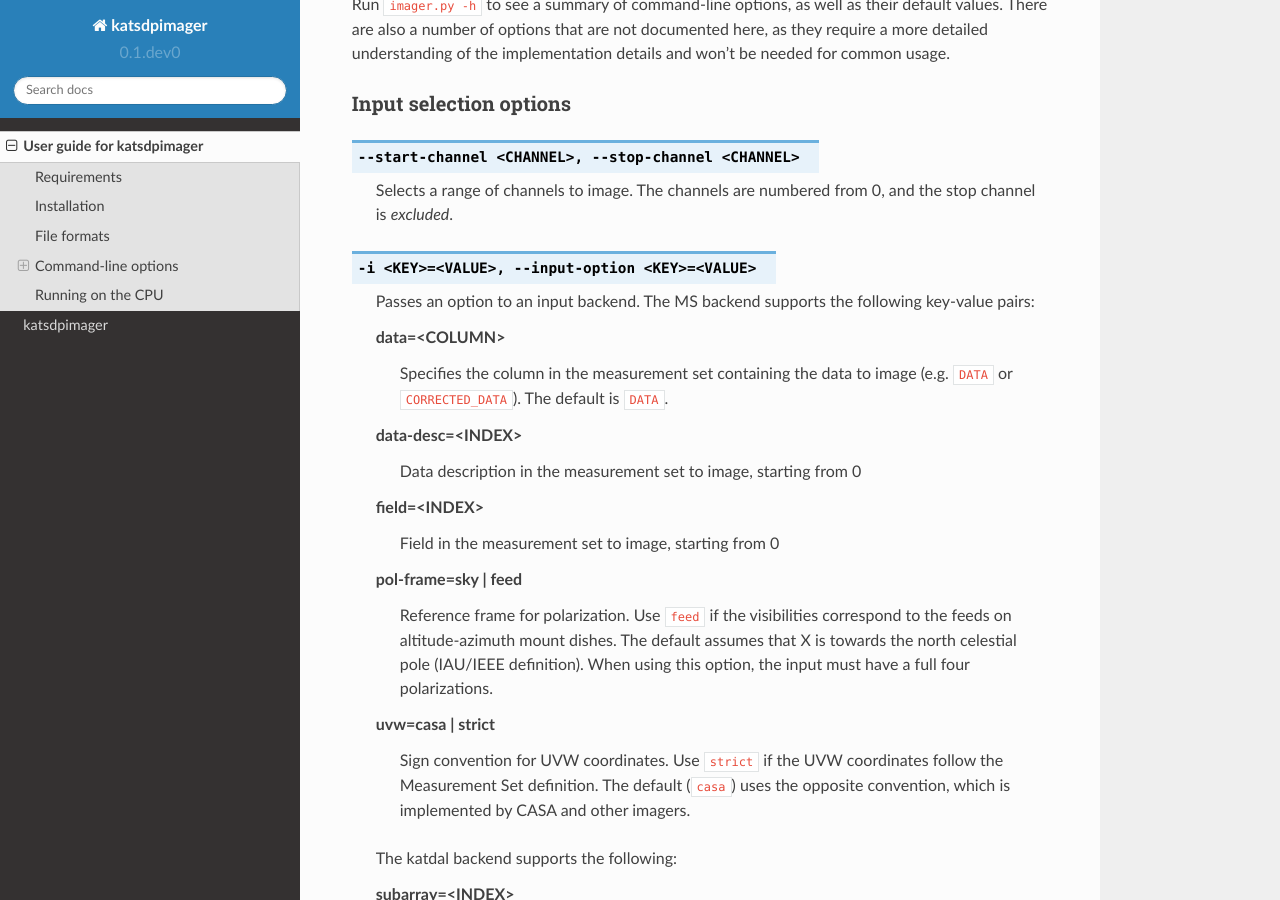
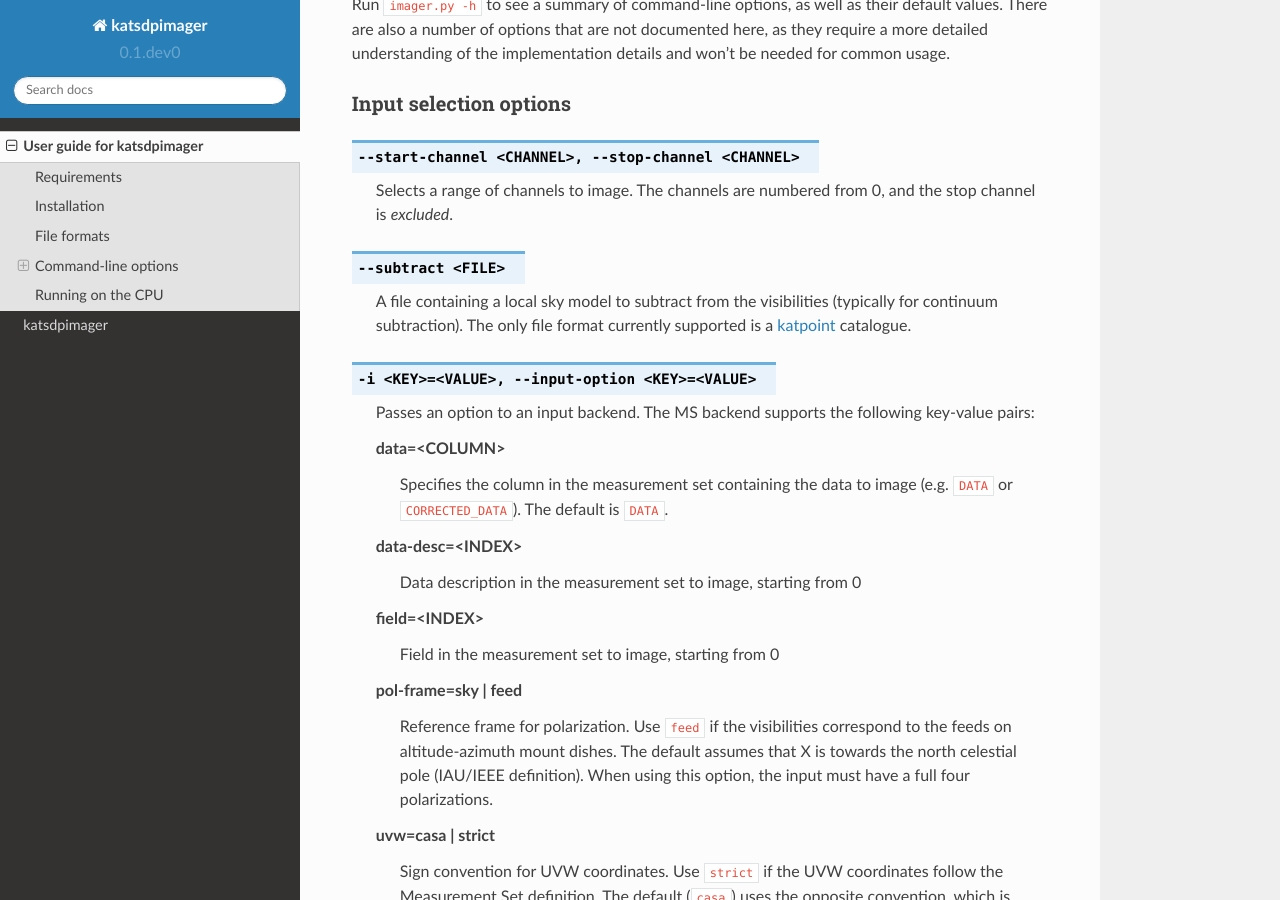
Before and after one commit to ska-sa/katsdppipelines, a Sphinx documentation site: the page built from katsdpimager/doc/user.rst, in a window 1280 px wide and 900 px high, scrolled down 1937 px. Built offline with Sphinx 7.4.7 and the Read the Docs theme 2.0.0, drawn with Linux system fonts in a browser that asks for light colours.

Commit message:
Document continuum subtraction in the user guide

```diff
--- a/katsdpimager/doc/user.rst
+++ b/katsdpimager/doc/user.rst
@@ -106,6 +106,12 @@ Input selection options
    Selects a range of channels to image. The channels are numbered from 0, and
    the stop channel is *excluded*.
 
+.. option:: --subtract <FILE>
+
+   A file containing a local sky model to subtract from the visibilities
+   (typically for continuum subtraction). The only file format currently
+   supported is a `katpoint`_ catalogue.
+
 .. option:: -i <KEY>=<VALUE>, --input-option <KEY>=<VALUE>
 
    Passes an option to an input backend. The MS backend supports the following
@@ -153,6 +159,8 @@ Input selection options
      can also be ``all`` or ``none``.
 
    To provide multiple key-value pairs, specify :option:`-i` multiple times.
+
+.. _katpoint: https://pypi.org/project/katpoint/
 
 Output image options
 ^^^^^^^^^^^^^^^^^^^^
@@ -246,7 +254,8 @@ Output options
 Normally only the output image is written, but it is also possible to write
 various intermediate products:
 
-.. option:: --write-weights <FILE>, --write-psf <FILE>, --write-grid <FILE>, --write-dirty <FILE>, --write-model <FILE>, --write-residuals <FILE>
+.. option:: --write-weights <FILE>, --write-psf <FILE>, --write-grid <FILE>,
+   --write-dirty <FILE>, --write-model <FILE>, --write-residuals <FILE>
 
    Write a FITS file with the corresponding intermediate results.
 
```
Also changed, not shown: 1 other file.
